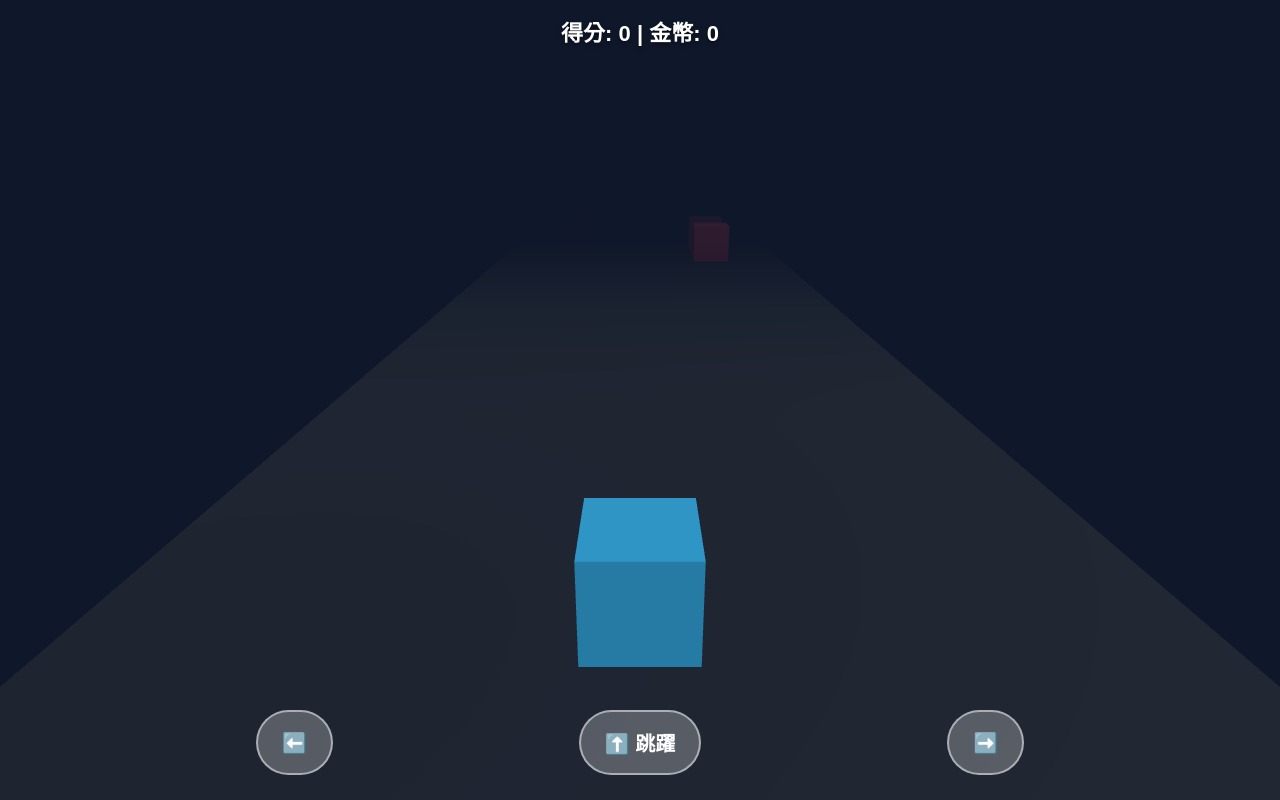
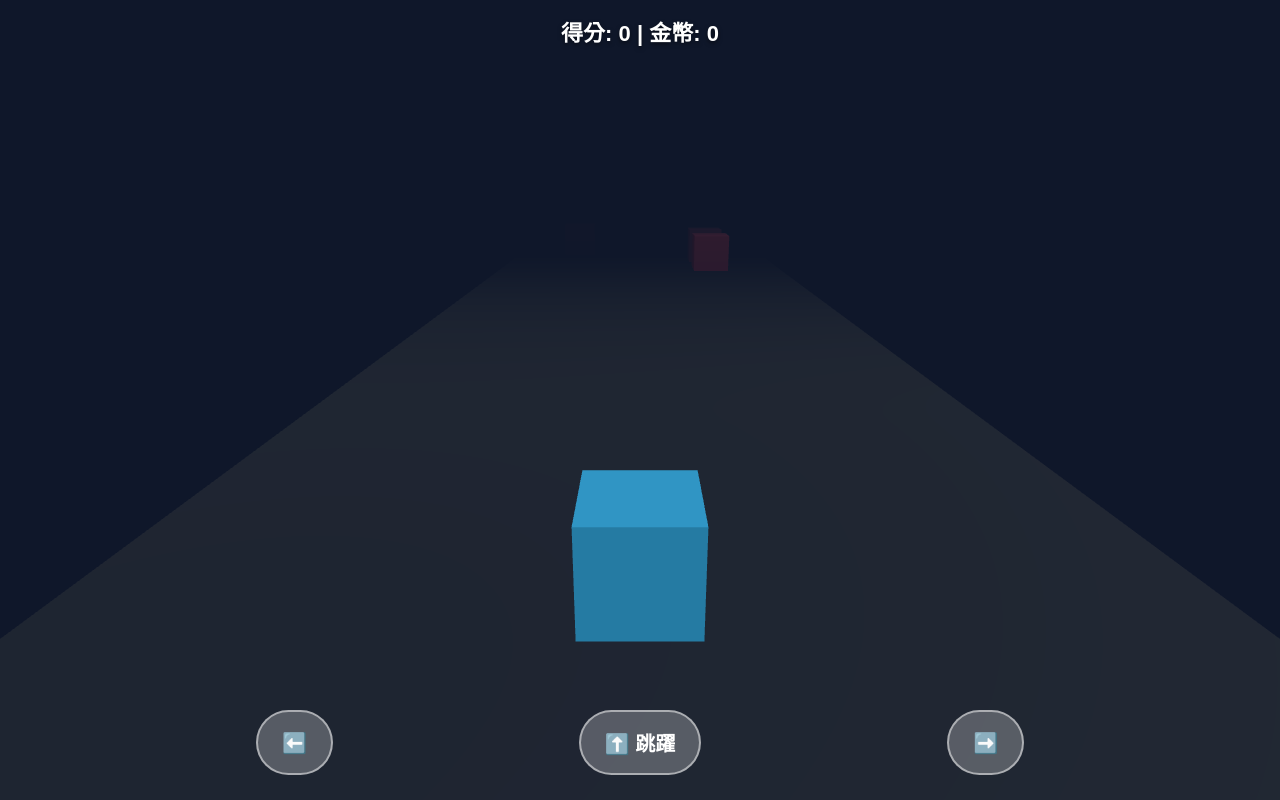
Before and after one commit to mingpig-edu/First_3D_game, a plain HTML site: page index.html in a window 1280 px wide. Drawn offline with nearby package versions, Linux system fonts and the light colour scheme; animation ran at ten frames a second.

Commit message:
Update title and enhance camera follow logic

```diff
--- a/index.html
+++ b/index.html
@@ -3,7 +3,7 @@
 <head>
   <meta charset="UTF-8" />
   <meta name="viewport" content="width=device-width, initial-scale=1.0, user-scalable=no" />
-  <title>3D 跑酷冒險</title>
+  <title>3D 跑酷冒險 - 動態鏡頭版</title>
   <style>
     body { margin: 0; overflow: hidden; background: #0f172a; touch-action: manipulation; font-family: sans-serif; }
     #ui { position: absolute; top: 15px; left: 0; width: 100%; text-align: center; color: white; pointer-events: none; z-index: 10; }
@@ -41,11 +41,13 @@
     // 1. 場景設定
     const scene = new THREE.Scene();
     scene.background = new THREE.Color(0x0f172a);
-    scene.fog = new THREE.Fog(0x0f172a, 10, 30); // 霧化效果增強 3D 深度感
+    scene.fog = new THREE.Fog(0x0f172a, 10, 30);
 
     const camera = new THREE.PerspectiveCamera(60, window.innerWidth / window.innerHeight, 0.1, 1000);
-    camera.position.set(0, 4, 8);
-    camera.lookAt(0, 1, 0);
+
+    // 鏡頭初始位置基準點
+    const baseCamOffset = { x: 0, y: 3.5, z: 8 };
+    camera.position.set(baseCamOffset.x, baseCamOffset.y, baseCamOffset.z);
 
     const renderer = new THREE.WebGLRenderer({ antialias: true });
     renderer.setSize(window.innerWidth, window.innerHeight);
@@ -57,9 +59,9 @@
     scene.add(light);
     scene.add(new THREE.AmbientLight(0xffffff, 0.6));
 
-    // 3. 跑道 (三個跑道 X 軸分別為 -2.5, 0, 2.5)
+    // 3. 跑道
     const LANES = [-2.5, 0, 2.5];
-    let currentLane = 1; // 預設在中間跑道
+    let currentLane = 1;
 
     const floor = new THREE.Mesh(
       new THREE.PlaneGeometry(10, 50),
@@ -86,7 +88,6 @@
       const isCoin = Math.random() > 0.5;
 
       if (isCoin) {
-        // 生成金幣
         const coin = new THREE.Mesh(
           new THREE.OctahedronGeometry(0.4),
           new THREE.MeshStandardMaterial({ color: 0xfacc15, metalness: 0.8 })
@@ -95,7 +96,6 @@
         scene.add(coin);
         coins.push(coin);
       } else {
-        // 生成障礙物
         const obstacle = new THREE.Mesh(
           new THREE.BoxGeometry(1.2, 1.2, 1.2),
           new THREE.MeshStandardMaterial({ color: 0xf43f5e })
@@ -106,7 +106,6 @@
       }
     }
 
-    // 每 1.2 秒生成一個物件
     setInterval(spawnEntity, 1200);
 
     // 遊戲狀態
@@ -117,12 +116,8 @@
     let isGameOver = false;
 
     // 6. 操作邏輯
-    function moveLeft() {
-      if (currentLane > 0) currentLane--;
-    }
-    function moveRight() {
-      if (currentLane < 2) currentLane++;
-    }
+    function moveLeft() { if (currentLane > 0) currentLane--; }
+    function moveRight() { if (currentLane < 2) currentLane++; }
     function jump() {
       if (!isJumping) {
         isJumping = true;
@@ -130,12 +125,10 @@
       }
     }
 
-    // 綁定虛擬按鈕事件
     document.getElementById('btn-left').onclick = moveLeft;
     document.getElementById('btn-right').onclick = moveRight;
     document.getElementById('btn-jump').onclick = jump;
 
-    // 畫面尺寸適應
     window.addEventListener('resize', () => {
       camera.aspect = window.innerWidth / window.innerHeight;
       camera.updateProjectionMatrix();
@@ -147,7 +140,7 @@
       requestAnimationFrame(animate);
 
       if (!isGameOver) {
-        // 平滑移動至當前跑道 (Lerp)
+        // 玩家位置平滑更新 (Lerp)
         player.position.x += (LANES[currentLane] - player.position.x) * 0.2;
 
         // 跳躍物理
@@ -160,19 +153,41 @@
           }
         }
 
+        // ==========================================
+        // 🎥 方案 A：動態跟隨鏡頭運鏡邏輯
+        // ==========================================
+
+        // 1. 鏡頭 X 軸延遲跟隨（只移動角色的 60%，產生側滑感）
+        const targetCamX = player.position.x * 0.6;
+
+        // 2. 跳躍時鏡頭跟著微幅升高
+        const targetCamY = baseCamOffset.y + (player.position.y - 0.5) * 0.3;
+
+        // 3. 鏡頭位置平滑內插 (Lerp)
+        camera.position.x += (targetCamX - camera.position.x) * 0.1;
+        camera.position.y += (targetCamY - camera.position.y) * 0.1;
+
+        // 4. 側移動時產生微幅傾斜角度（Z 軸旋轉）
+        const sideVelocity = LANES[currentLane] - player.position.x;
+        const targetRollAngle = -sideVelocity * 0.05; // 傾斜幅度
+        camera.rotation.z += (targetRollAngle - camera.rotation.z) * 0.1;
+
+        // 5. 焦點始終注視著玩家前方一點點的位置
+        camera.lookAt(player.position.x * 0.3, player.position.y + 0.3, 0);
+
+        // ==========================================
+
         // 處理障礙物
         for (let i = obstacles.length - 1; i >= 0; i--) {
           const obs = obstacles[i];
-          obs.position.z += 0.2; // 移動速度
+          obs.position.z += 0.2;
 
-          // 碰撞檢測 (玩家與障礙物)
           if (player.position.distanceTo(obs.position) < 0.9) {
             isGameOver = true;
             alert(`💥 遊戲結束！\n得分: ${score}\n獲得金幣: ${coinCount}`);
-            location.reload(); // 重新整理網頁
+            location.reload();
           }
 
-          // 超出畫面移除
           if (obs.position.z > 8) {
             scene.remove(obs);
             obstacles.splice(i, 1);
@@ -185,9 +200,8 @@
         for (let i = coins.length - 1; i >= 0; i--) {
           const c = coins[i];
           c.position.z += 0.2;
-          c.rotation.y += 0.05; // 金幣自轉
+          c.rotation.y += 0.05;
 
-          // 吃到金幣檢測
           if (player.position.distanceTo(c.position) < 1.0) {
             scene.remove(c);
             coins.splice(i, 1);
@@ -208,4 +222,4 @@
     animate();
   </script>
 </body>
-</html>
+  </html>
```
